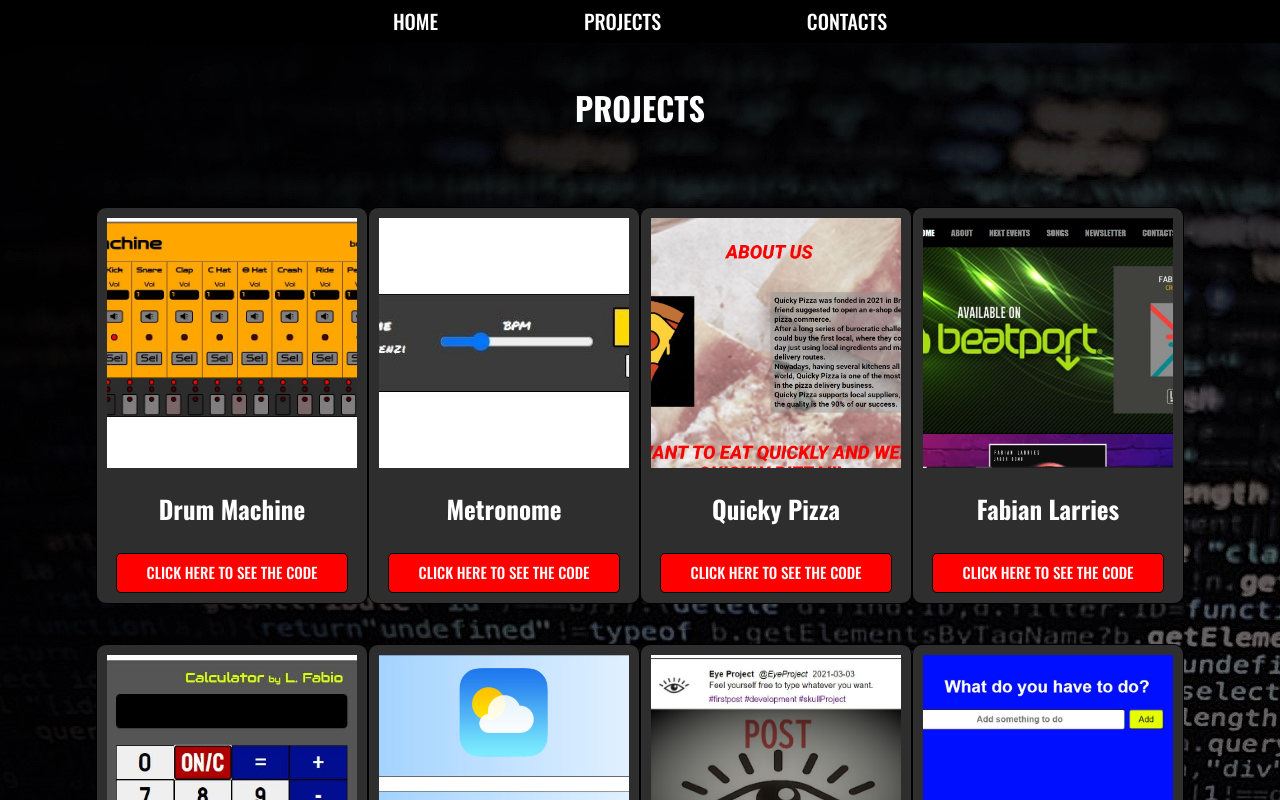
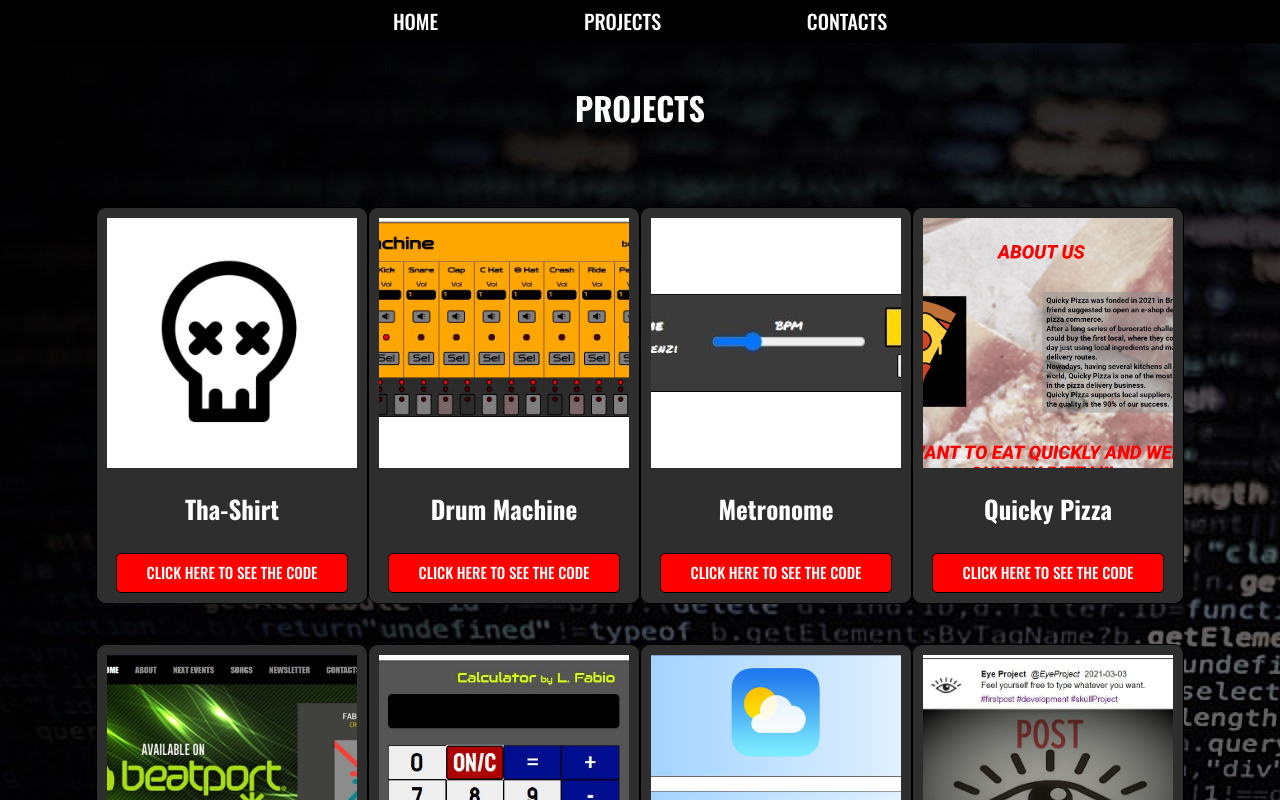
Before and after one commit to fabiolorenzi/portfolio, a React (Create React App) app: page /projects in a window 1280 px wide. Shown: the top 800 px of the page. Built offline with nearby package versions, Linux system fonts and the light colour scheme.

Commit message:
update 11072021

```diff
--- a/src/components/Projects.jsx
+++ b/src/components/Projects.jsx
@@ -7,6 +7,12 @@ function Projects() {
         <div className="projectsPage">
             <h1>PROJECTS</h1>
             <div className="projects">
+                <SingleProject
+                    name="Tha-Shirt"
+                    image="tha-shirt"
+                    conn="https://confident-villani-88cb2d.netlify.app/"
+                    code="https://github.com/fabiolorenzi/tha-shirt"
+                />
                 <SingleProject
                     name="Drum Machine"
                     image="drum-machine"
--- a/src/style.css
+++ b/src/style.css
@@ -315,6 +315,10 @@ body {
     background-image: url("./img/drum_machine_image.JPG");
 }
 
+#tha-shirt {
+    background-image: url("./img/tha-shirt_image.JPG");
+}
+
 .nameProject {
     display: block !important;
     color: #ffffff;
```
Also changed, not shown: src/img/tha-shirt_image.JPG (added), 1 other file (tests, documents, lock files or other folders).
